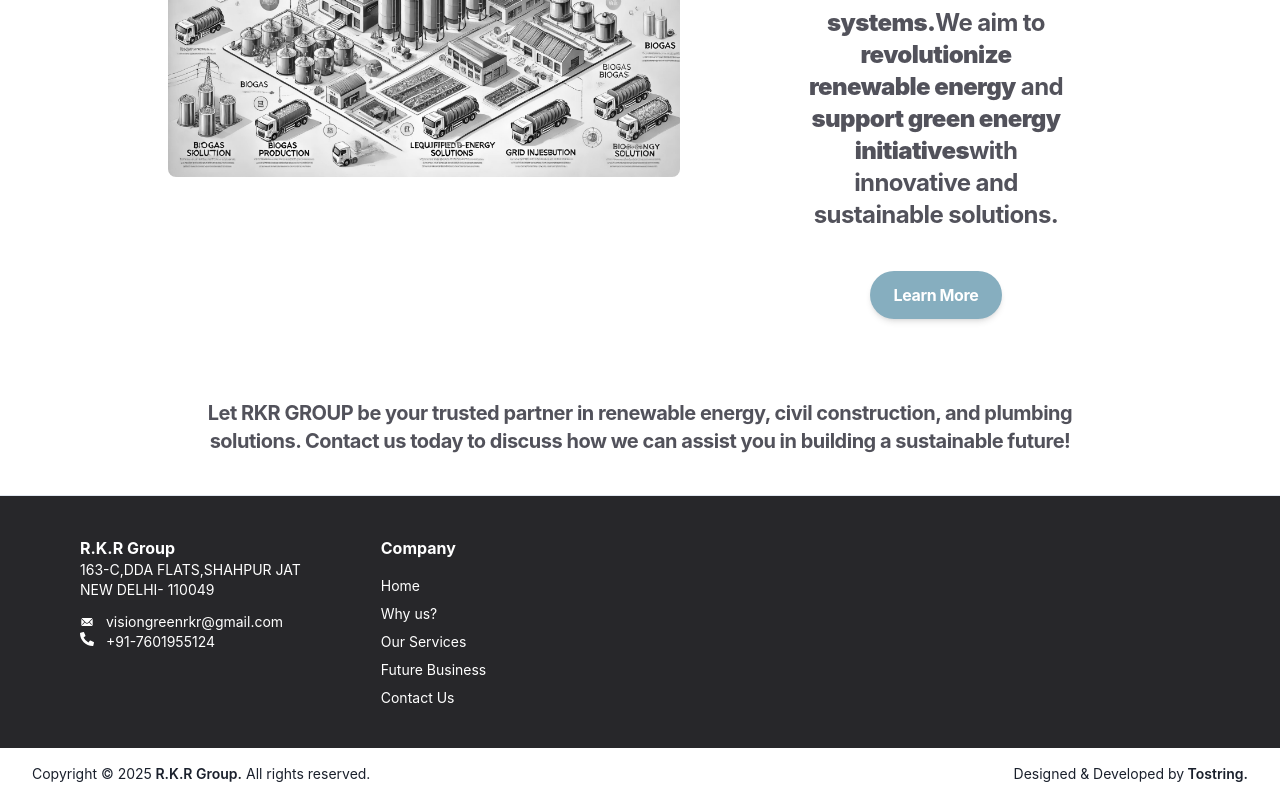
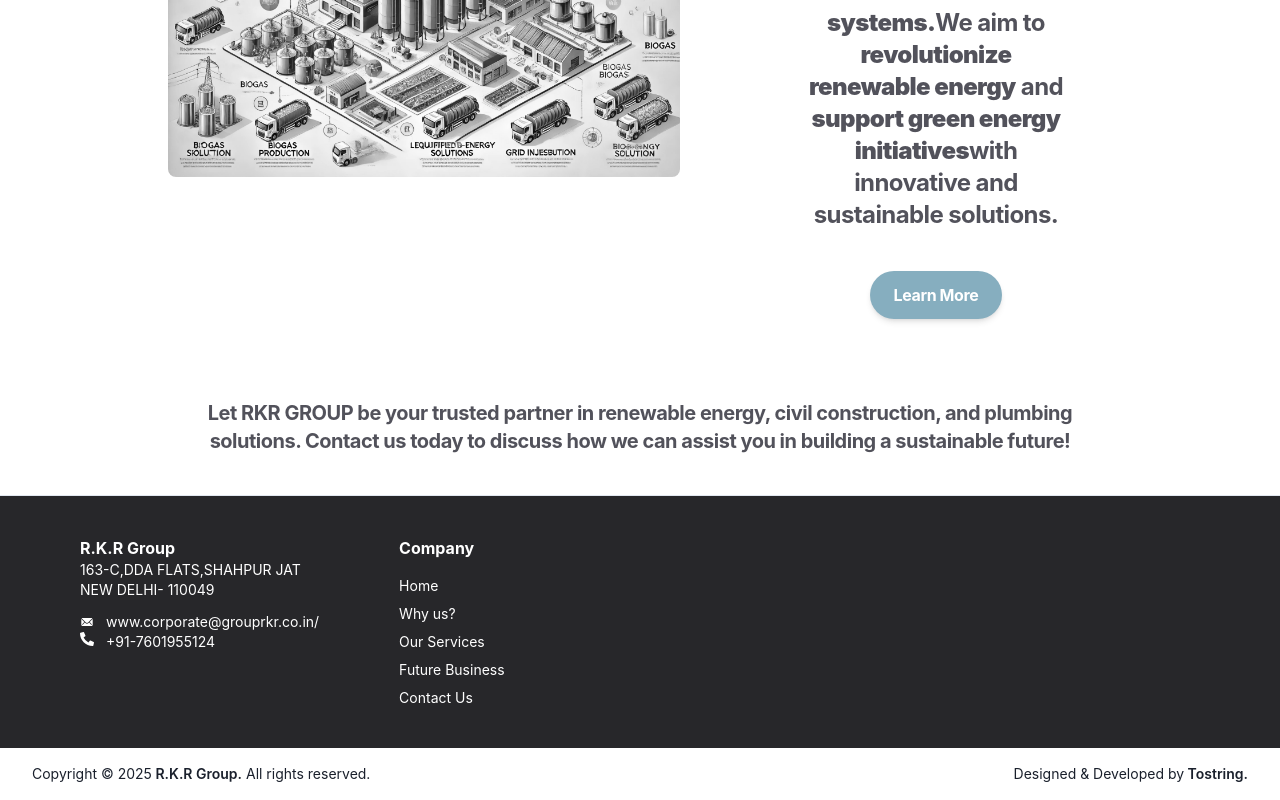
Before and after one commit to Subho808/RKRGroup, a React (Vite) app: page / in a window 1280 px wide. Shown: the part 2431-3231 px from the top of the page. Built offline with nearby package versions, Linux system fonts and the light colour scheme.

Commit message:
sitemap.xml

```diff
--- a/index.html
+++ b/index.html
@@ -8,7 +8,7 @@
       type="image/svg+xml"
     />
     <meta name="viewport" content="width=device-width, initial-scale=1.0" />
-    <title>RKR Group</title>
+    <title>RKR Group||Vision Green</title>
 
     <link rel="preconnect" href="https://fonts.googleapis.com" />
     <link rel="preconnect" href="https://fonts.gstatic.com" crossorigin />
--- a/src/components/Footer_2.jsx
+++ b/src/components/Footer_2.jsx
@@ -22,7 +22,7 @@ function Footer() {
 
           <div className="flex flex-row items-center gap-3 pt-3">
             <span><IoIosMail /> </span>
-            <span>visiongreenrkr@gmail.com</span>
+            <span>www.corporate@grouprkr.co.in/</span>
             </div>
           <div className="flex gap-3">
             <span><FaPhoneAlt /> </span>
```
Also changed, not shown: 1 other file (tests, documents, lock files or other folders).
